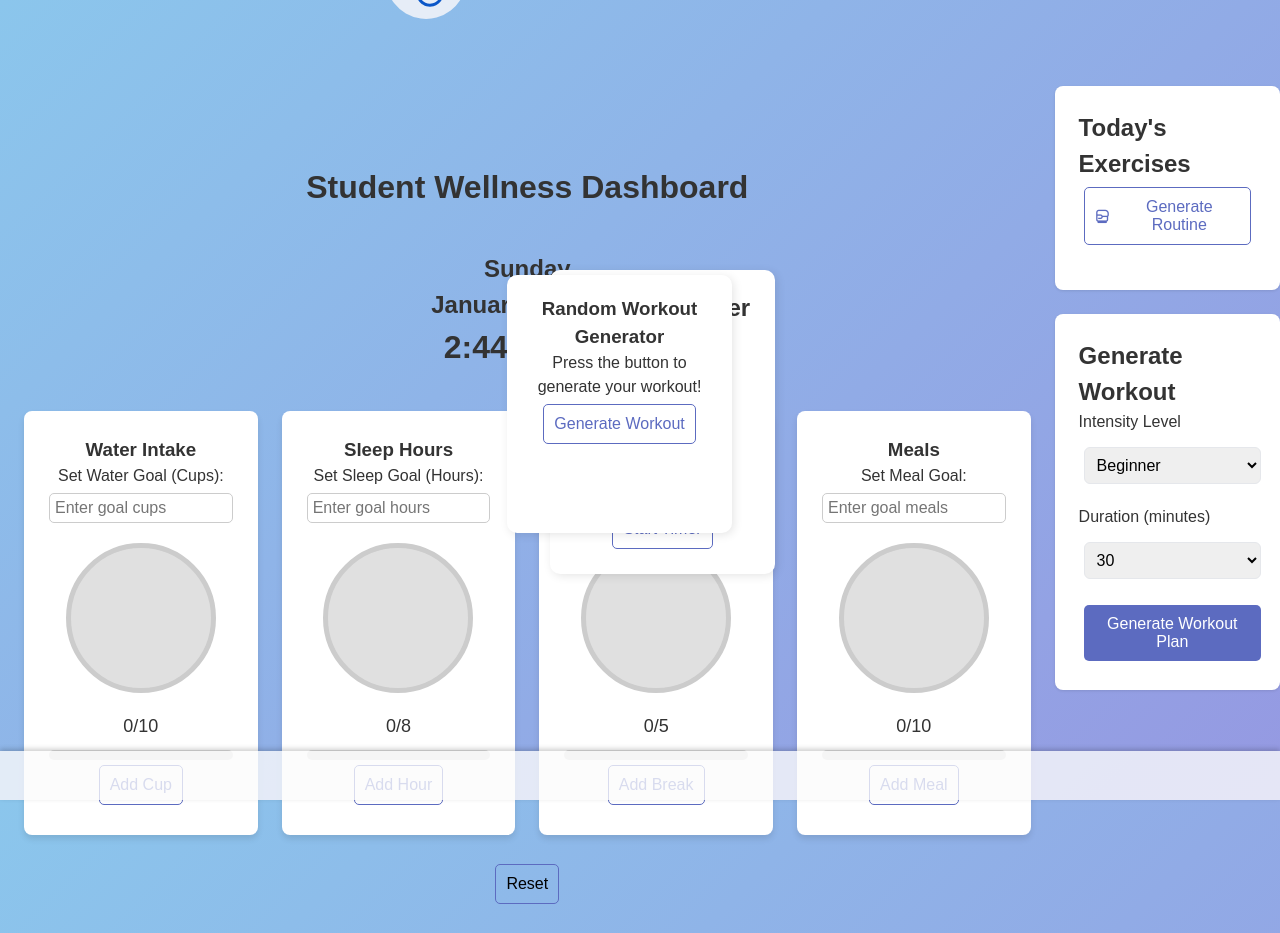
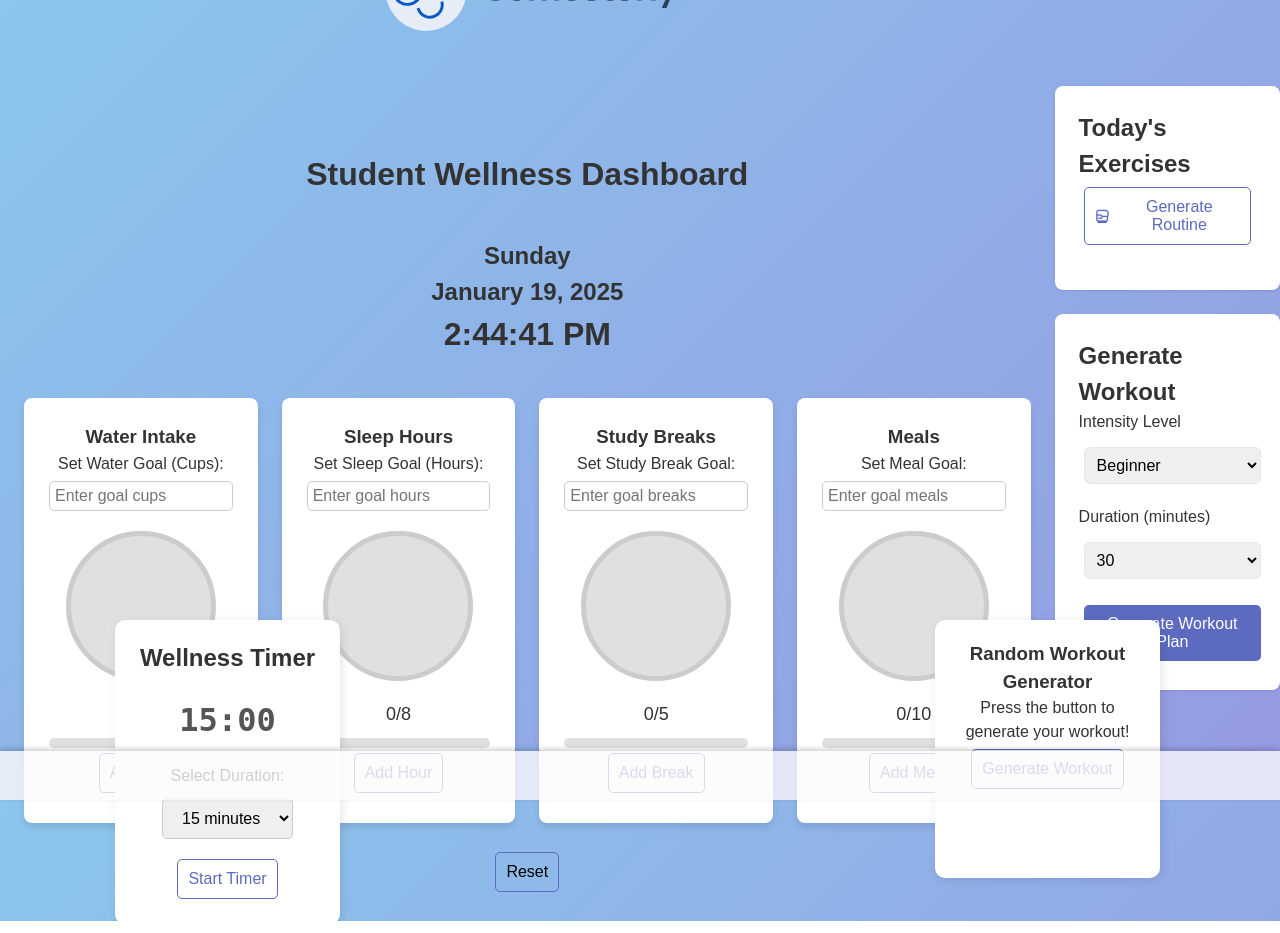
Before and after one commit to harito-git/Hackville2025Project, a Flask app: template templates/index.html in a window 1280 px wide. Run offline with Flask 3, Linux system fonts and the light colour scheme; the template is opened without the code that fills it, so the values that code supplies are empty.

Commit message:
fixed ui

```diff
--- a/templates/index.html
+++ b/templates/index.html
@@ -151,8 +151,8 @@
   text-align: center;
   box-shadow: 2px 2px 10px rgba(0, 0, 0, 0.1);
   position: fixed;
-  left: 550px;
-  top: 250px;
+  left: 115px;
+  top: 600px;
   background-color: #fff;
   z-index: 10;
 
@@ -168,8 +168,8 @@
   text-align: center;
   box-shadow: 2px 2px 10px rgba(0, 0, 0, 0.1);
   position: fixed;
-  right: 528px;
-  top: 255px;
+  right: 100px;
+  top: 600px;
   background-color: #fff;
   z-index: 10;
 }
@@ -196,7 +196,7 @@
 
   #logo{
       text-align: center;
-      margin-bottom: 135px;
+      margin-bottom: 110px;
   }
 
   #resetbtn{
```
